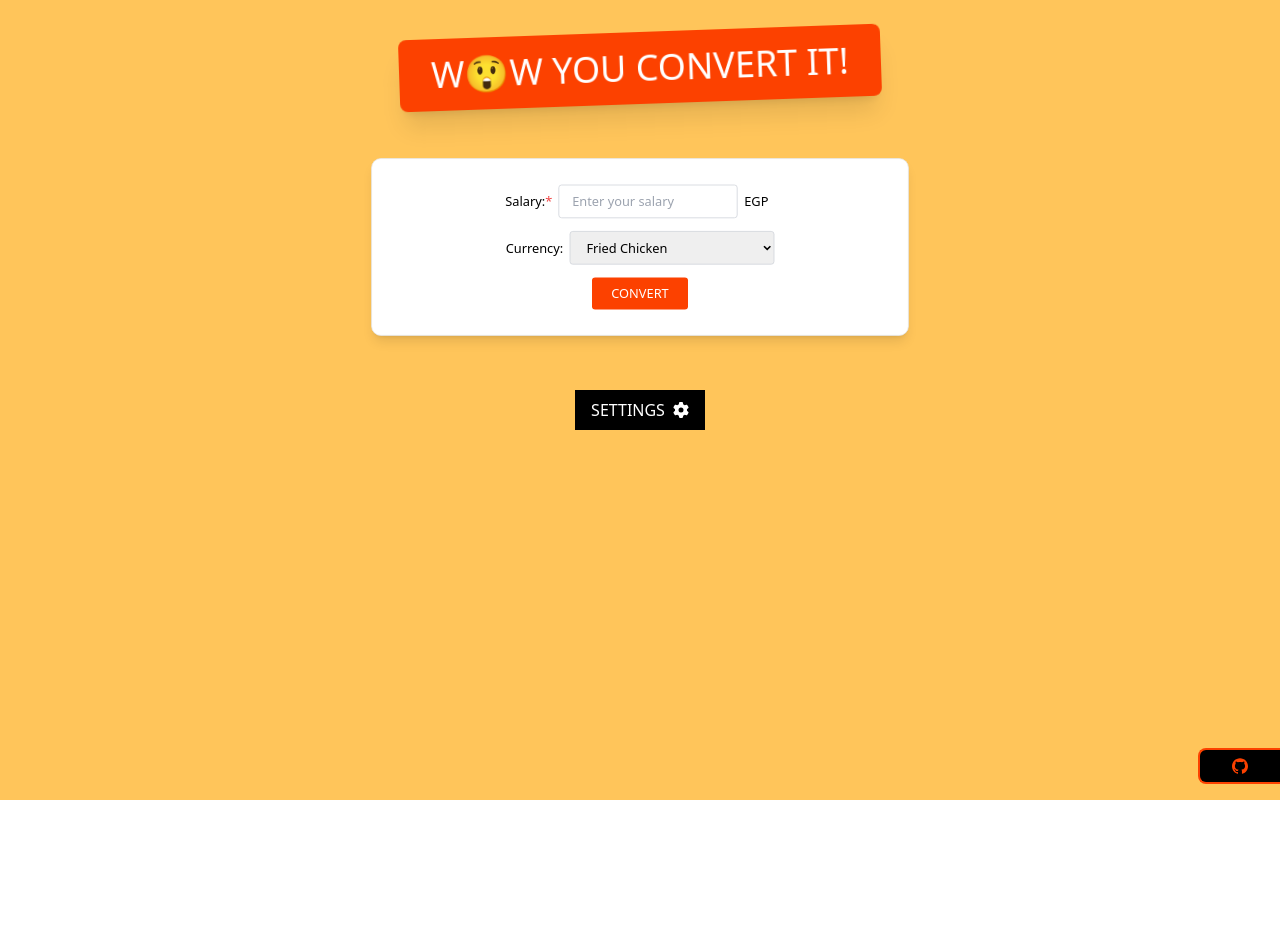
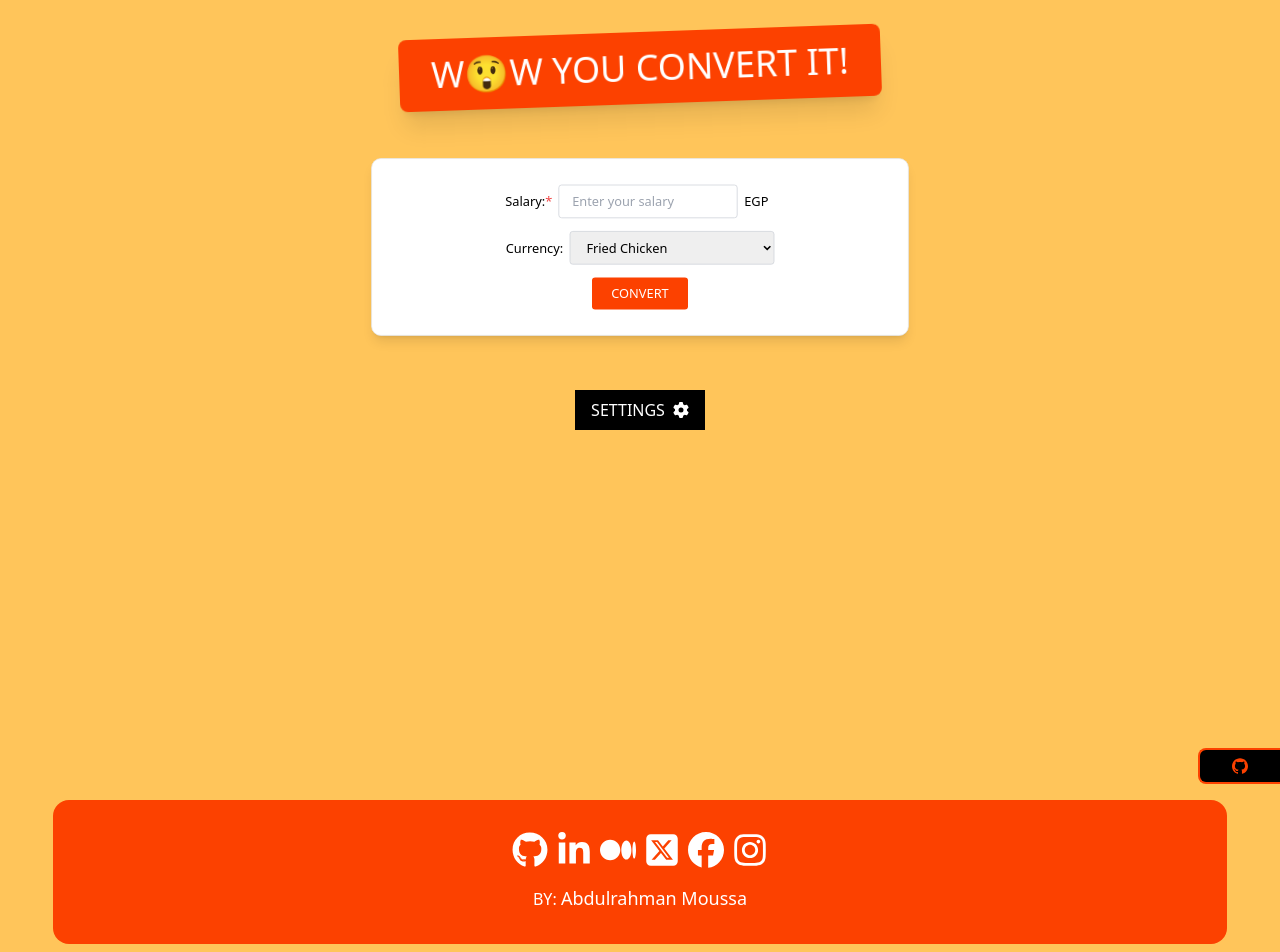
Before and after one commit to 3bdulrahmn69/wow_you_convert_it, a React (Vite) app: page / in a window 1280 px wide. Shown: the top 952 px of the page. Before the commit the page ends 800 px from the top, so only its background shows below. Built offline with nearby package versions, Linux system fonts and the light colour scheme.

Commit message:
add my links

```diff
--- a/src/App.jsx
+++ b/src/App.jsx
@@ -1,14 +1,33 @@
 import RepoBtn from './components/RepoBtn';
 import Header from './components/Header';
 import RenderArea from './components/RenderArea';
+import Links from './components/Links';
 
 const App = () => {
   return (
-    <main className="bg-cYellow min-h-screen text-white cursor-default overflow-hidden">
-      <Header />
-      <RenderArea />
-      <RepoBtn />
-    </main>
+    <>
+      <main className="bg-cYellow min-h-screen text-white cursor-default overflow-hidden">
+        <Header />
+        <RenderArea />
+        <RepoBtn />
+      </main>
+      <div className="bg-cYellow flex justify-center items-center pb-8">
+        <div className="bg-cOrange w-11/12 px-16 py-8 rounded-2xl flex flex-col items-center gap-4">
+          <Links />
+          <p className='text-white'>
+            BY:{'   '}
+            <a
+              href="https://3bdulrahmn.tech"
+              target="_blank"
+              rel="noopener noreferrer"
+              className="text-white hover:text-cYellow duration-300 text-lg"
+            >
+              Abdulrahman Moussa
+            </a>
+          </p>
+        </div>
+      </div>
+    </>
   );
 };
 
--- /dev/null
+++ b/src/components/Links.jsx
@@ -0,0 +1,63 @@
+import {
+  FaGithub,
+  FaLinkedinIn,
+  FaMedium,
+  FaSquareXTwitter,
+  FaFacebook,
+  FaInstagram,
+} from 'react-icons/fa6';
+
+const Links = () => {
+  return (
+    <div className="flex gap-2">
+      {myLinks.map((link, index) => (
+        <a
+          key={index}
+          href={link.href}
+          className="text-white text-4xl flex items-center gap-2 hover:text-cYellow duration-300"
+          target="_blank"
+          rel="noopener noreferrer"
+          aria-label={link.label}
+          title={link.label}
+        >
+          {link.icon}
+        </a>
+      ))}
+    </div>
+  );
+};
+
+const myLinks = [
+  {
+    label: 'GitHub',
+    href: 'https://github.com/3bdulrahmn69',
+    icon: <FaGithub />,
+  },
+  {
+    label: 'LinkedIn',
+    href: 'https://www.linkedin.com/in/3bdulrahmn69/',
+    icon: <FaLinkedinIn />,
+  },
+  {
+    label: 'Medium',
+    href: 'https://medium.com/@3bdulrahmn69',
+    icon: <FaMedium />,
+  },
+  {
+    label: 'Twitter',
+    href: 'https://twitter.com/3bdulrahmn69',
+    icon: <FaSquareXTwitter />,
+  },
+  {
+    label: 'Facebook',
+    href: 'https://www.facebook.com/3bdulrahmn69',
+    icon: <FaFacebook />,
+  },
+  {
+    label: 'Instagram',
+    href: 'https://www.instagram.com/3bdulrahmn69',
+    icon: <FaInstagram />,
+  },
+];
+
+export default Links;
--- a/src/index.css
+++ b/src/index.css
@@ -17,3 +17,16 @@
   background-color: #2c4e80;
   color: #ffffff;
 }
+
+::-webkit-scrollbar {
+  width: 11px;
+}
+::-webkit-scrollbar-thumb {
+  background-color: #a1a1a1;
+}
+::-webkit-scrollbar-thumb:hover {
+  background-color: #626262;
+}
+::-webkit-scrollbar-track {
+  background-color: #dedede;
+}
```
